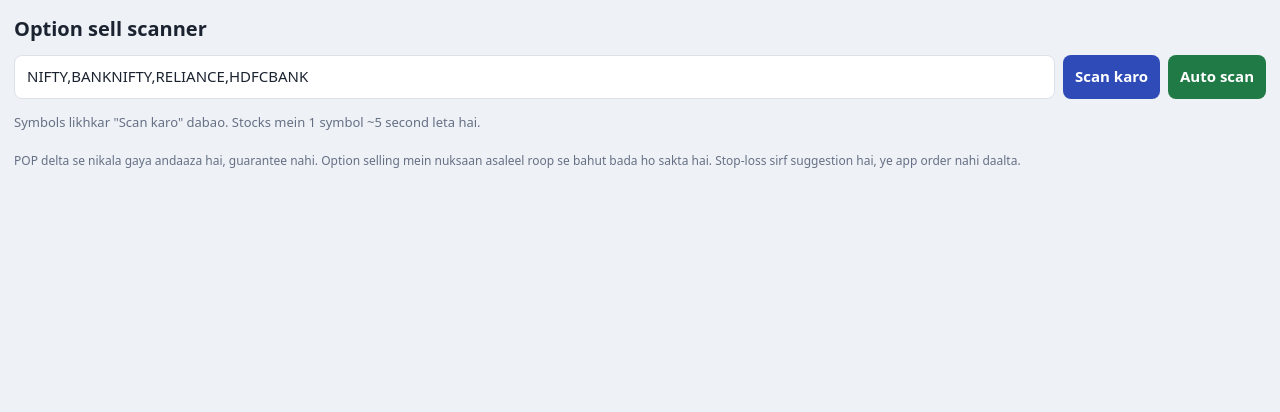
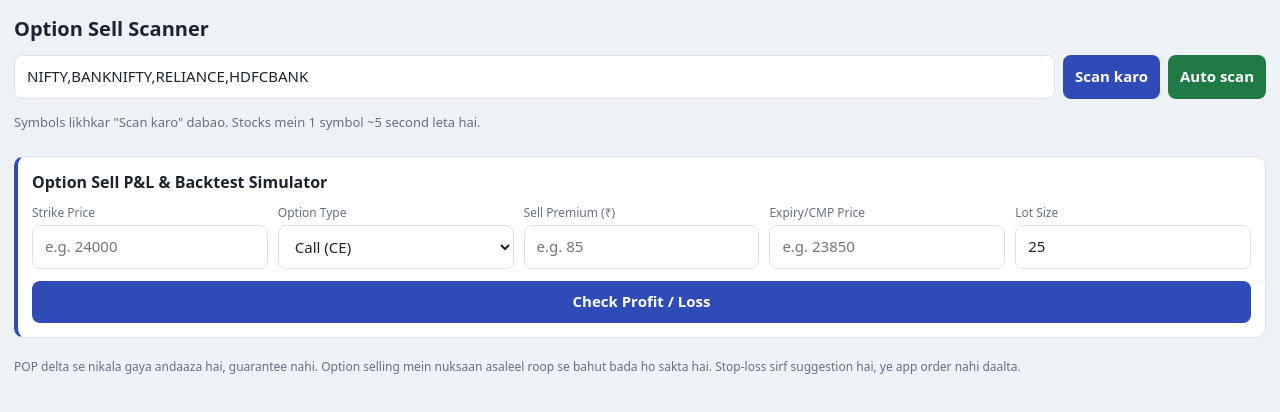
Before and after one commit to Rajji82/SELL-SCANNER, a plain HTML site: page index.html in a window 1280 px wide. Drawn offline with Linux system fonts and the light colour scheme.

Commit message:
Update index.html

```diff
--- a/index.html
+++ b/index.html
@@ -4,17 +4,18 @@
 <meta charset="utf-8">
 <meta name="viewport" content="width=device-width, initial-scale=1">
 <meta name="theme-color" content="#14181f">
-<title>Option Sell Scanner</title>
+<title>Option Sell Scanner & Backtest</title>
 <style>
 :root{--bg:#eef1f5;--card:#fff;--ink:#1b2330;--mute:#667085;--line:#dde2ea;--ok:#1f7a45;--warn:#b45f06;--accent:#2f4bb8;color-scheme:light}
 @media (prefers-color-scheme:dark){:root{--bg:#14181f;--card:#1d232d;--ink:#e8ecf3;--mute:#98a2b3;--line:#2c3441;--ok:#4cc38a;--warn:#f0a53c;--accent:#8aa4ff;color-scheme:dark}}
 *{box-sizing:border-box}
 body{margin:0;background:var(--bg);color:var(--ink);font:15px/1.45 system-ui,sans-serif;padding:max(14px,env(safe-area-inset-top)) 14px 40px}
 h1{font-size:20px;margin:0 0 12px}
+h2{font-size:16px;margin:18px 0 10px}
 .bar{display:flex;gap:8px;flex-wrap:wrap;margin-bottom:14px}
-input,button{font:inherit;border-radius:8px;border:1px solid var(--line);padding:10px 12px;background:var(--card);color:var(--ink)}
+input,select,button{font:inherit;border-radius:8px;border:1px solid var(--line);padding:10px 12px;background:var(--card);color:var(--ink)}
 input{flex:1 1 200px}
-button{background:var(--accent);color:#fff;border:0;font-weight:600}
+button{background:var(--accent);color:#fff;border:0;font-weight:600;cursor:pointer}
 button:disabled{opacity:.6}
 .sym{margin:18px 0 8px;display:flex;justify-content:space-between;align-items:baseline}
 .sym b{font-size:17px}.mute{color:var(--mute);font-size:13px}
@@ -29,21 +30,63 @@ button:disabled{opacity:.6}
 button#auto{background:var(--ok);color:#fff}
 @media (prefers-color-scheme:dark){button#auto{color:#0b1b12}}
 .note{margin-top:20px;font-size:12px;color:var(--mute)}
+
+/* Backtest Box styling */
+.bt-box{background:var(--card);border:1px solid var(--line);border-left:4px solid var(--accent);border-radius:10px;padding:14px;margin-top:24px}
+.bt-grid{display:grid;grid-template-columns:repeat(auto-fit, minmax(130px, 1fr));gap:10px}
+.bt-field label{display:block;font-size:12px;color:var(--mute);margin-bottom:4px}
+.bt-field input,.bt-field select{width:100%}
+#bt_result{margin-top:12px;display:none;padding:12px;border-radius:8px;font-size:14px;line-height:1.5}
 </style>
 </head>
 <body>
-<h1>Option sell scanner</h1>
+<h1>Option Sell Scanner</h1>
 <div class="bar">
   <input id="syms" value="NIFTY,BANKNIFTY,RELIANCE,HDFCBANK" aria-label="Symbols, comma se alag">
   <button id="go">Scan karo</button>
   <button id="auto">Auto scan</button>
 </div>
 <div id="out" class="mute">Symbols likhkar "Scan karo" dabao. Stocks mein 1 symbol ~5 second leta hai.</div>
+
+<!-- Backtest & P&L Calculator Section -->
+<div class="bt-box">
+  <h2 style="margin-top:0;">Option Sell P&L & Backtest Simulator</h2>
+  <div class="bt-grid">
+    <div class="bt-field">
+      <label>Strike Price</label>
+      <input type="number" id="bt_strike" placeholder="e.g. 24000">
+    </div>
+    <div class="bt-field">
+      <label>Option Type</label>
+      <select id="bt_type">
+        <option value="CE">Call (CE)</option>
+        <option value="PE">Put (PE)</option>
+      </select>
+    </div>
+    <div class="bt-field">
+      <label>Sell Premium (₹)</label>
+      <input type="number" id="bt_premium" step="0.05" placeholder="e.g. 85">
+    </div>
+    <div class="bt-field">
+      <label>Expiry/CMP Price</label>
+      <input type="number" id="bt_expiry" step="0.05" placeholder="e.g. 23850">
+    </div>
+    <div class="bt-field">
+      <label>Lot Size</label>
+      <input type="number" id="bt_lot" value="25" placeholder="e.g. 25">
+    </div>
+  </div>
+  <button onclick="runBacktest()" style="margin-top:12px;width:100%;">Check Profit / Loss</button>
+  <div id="bt_result"></div>
+</div>
+
 <p class="note">POP delta se nikala gaya andaaza hai, guarantee nahi. Option selling mein nuksaan asaleel roop se bahut bada ho sakta hai. Stop-loss sirf suggestion hai, ye app order nahi daalta.</p>
+
 <script>
 const $=id=>document.getElementById(id);
 const esc=s=>String(s).replace(/[&<>"']/g,c=>({"&":"&amp;","<":"&lt;",">":"&gt;",'"':"&quot;","'":"&#39;"}[c]));
 let key=localStorage.getItem("key")||"";
+
 async function scan(){
   $("go").disabled=true;$("out").textContent="Scan ho raha hai...";
   try{
@@ -53,6 +96,7 @@ async function scan(){
   }catch(e){$("out").innerHTML='<span class="err">Server se connect nahi hua. Check karo scanner chal raha hai.</span>';}
   $("go").disabled=false;
 }
+
 function card(p){
   return '<div class="opt"><div class="top"><span>SELL '+esc(p.contract)+' @ '+p.ltp+'</span><span>POP '+p.pop+'%</span></div>'
   +'<div class="pop"><i style="width:'+p.pop+'%"></i></div><div class="grid">'
@@ -62,6 +106,7 @@ function card(p){
   +'<div><span>Delta </span>'+p.delta+'</div><div><span>IV </span>'+esc(p.iv)+'</div>'
   +'<div><span>OI </span>'+p.oi+'</div><div><span>Spread </span>'+p.spread_pct+'%</div></div></div>';
 }
+
 function render(d){
   let h='<div class="mute">Update: '+esc(d.time)+'</div>';
   for(const s of d.results){
@@ -73,7 +118,9 @@ function render(d){
   }
   $("out").innerHTML=h;
 }
+
 $("go").onclick=scan;
+
 let timer=null;
 async function auto(refresh){
   clearTimeout(timer);
@@ -84,6 +131,7 @@ async function auto(refresh){
     if(d.running)timer=setTimeout(()=>auto(false),4000);
   }catch(e){$("out").innerHTML='<span class="err">Server se connect nahi hua. Check karo scanner chal raha hai.</span>';}
 }
+
 function renderAuto(d){
   let h='<div class="mute">'+(d.running?'Scan chal raha hai: '+d.done+'/'+d.total+' symbol (zyada se zyada 3-4 minute)':'Poora hua: '+esc(d.updated||'-'))+'</div>';
   if(d.errors.length)h+='<div class="warn">'+d.errors.length+' symbol skip hue: '+esc(d.errors.slice(0,2).join("; "))+'</div>';
@@ -95,8 +143,83 @@ function renderAuto(d){
   }
   $("out").innerHTML=h;
 }
+
 $("auto").onclick=()=>auto(true);
 
+// Backtest & P&L Execution Logic
+async function runBacktest(){
+  const strike = parseFloat($("bt_strike").value);
+  const premium = parseFloat($("bt_premium").value);
+  const expiry = parseFloat($("bt_expiry").value);
+  const lot = parseInt($("bt_lot").value) || 1;
+  const type = $("bt_type").value;
+  const resDiv = $("bt_result");
+
+  if(isNaN(strike) || isNaN(premium) || isNaN(expiry)){
+    resDiv.style.display = "block";
+    resDiv.style.background = "rgba(180, 95, 6, 0.15)";
+    resDiv.style.color = "var(--warn)";
+    resDiv.innerHTML = "Kripya Strike, Premium aur Expiry price theek se bharein.";
+    return;
+  }
+
+  try {
+    const r = await fetch("/api/backtest", {
+      method: "POST",
+      headers: {
+        "Content-Type": "application/json",
+        "x-key": key
+      },
+      body: JSON.stringify({
+        strike: strike,
+        entry_premium: premium,
+        expiry_price: expiry,
+        option_type: type,
+        lot_size: lot
+      })
+    });
+
+    if(r.status === 401){
+      key = prompt("App password daalo") || "";
+      localStorage.setItem("key", key);
+      return runBacktest();
+    }
+
+    const data = await r.json();
+    resDiv.style.display = "block";
+
+    if(data.status === "success"){
+      const isProfit = data.total_pnl >= 0;
+      resDiv.style.background = isProfit ? "rgba(31, 122, 69, 0.15)" : "rgba(220, 53, 69, 0.15)";
+      resDiv.style.color = isProfit ? "var(--ok)" : "#e63946";
+      resDiv.innerHTML = `
+        <b>Nateeja: ${data.verdict === 'PROFIT' ? 'Munafa (PROFIT)' : 'Nuksaan (LOSS)'}</b><br>
+        Total P&L: <b>₹${data.total_pnl}</b> (${data.roi_pct}% of premium)<br>
+        P&L Per Share: ₹${data.pnl_per_share} | Expiry Intrinsic Value: ₹${data.intrinsic_value}
+      `;
+    } else {
+      resDiv.style.background = "rgba(220, 53, 69, 0.15)";
+      resDiv.style.color = "#e63946";
+      resDiv.innerHTML = "Calculation fail ho gayi. Dobara koshish karein.";
+    }
+  } catch(e) {
+    // Agar backend par abhi endpoint add nahi hua hai, to frontend par hi calculate karke dikha dega
+    const intrinsic = type === "CE" ? Math.max(0, expiry - strike) : Math.max(0, strike - expiry);
+    const pnlPerShare = premium - intrinsic;
+    const totalPnl = Math.round(pnlPerShare * lot * 100) / 100;
+    const roi = Math.round((pnlPerShare / premium) * 10000) / 100;
+    const isProfit = totalPnl >= 0;
+
+    resDiv.style.display = "block";
+    resDiv.style.background = isProfit ? "rgba(31, 122, 69, 0.15)" : "rgba(220, 53, 69, 0.15)";
+    resDiv.style.color = isProfit ? "var(--ok)" : "#e63946";
+    resDiv.innerHTML = `
+      <b>Nateeja: ${isProfit ? 'Munafa (PROFIT)' : 'Nuksaan (LOSS)'}</b> (Offline Mode)<br>
+      Total P&L: <b>₹${totalPnl}</b> (${roi}% of premium)<br>
+      P&L Per Share: ₹${Math.round(pnlPerShare*100)/100} | Expiry Intrinsic Value: ₹${intrinsic}
+    `;
+  }
+}
 </script>
 </body>
 </html>
```
